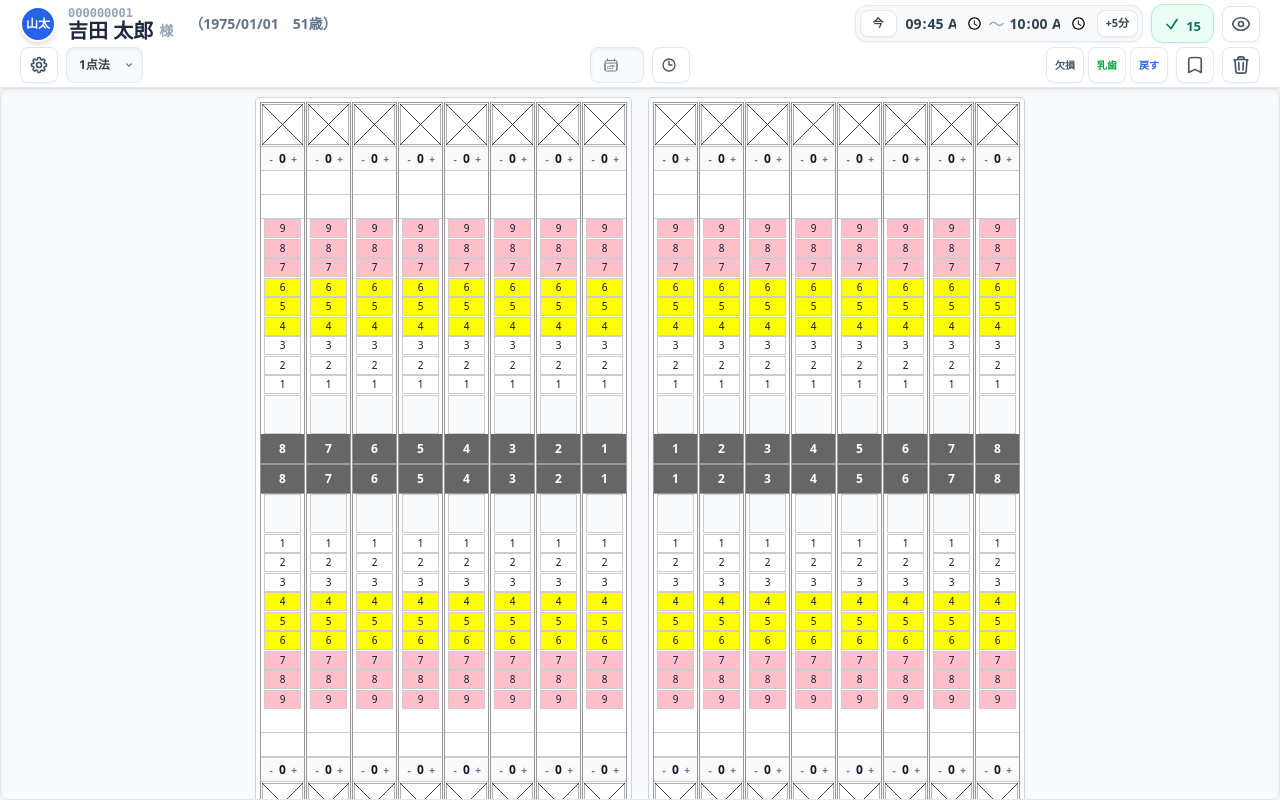
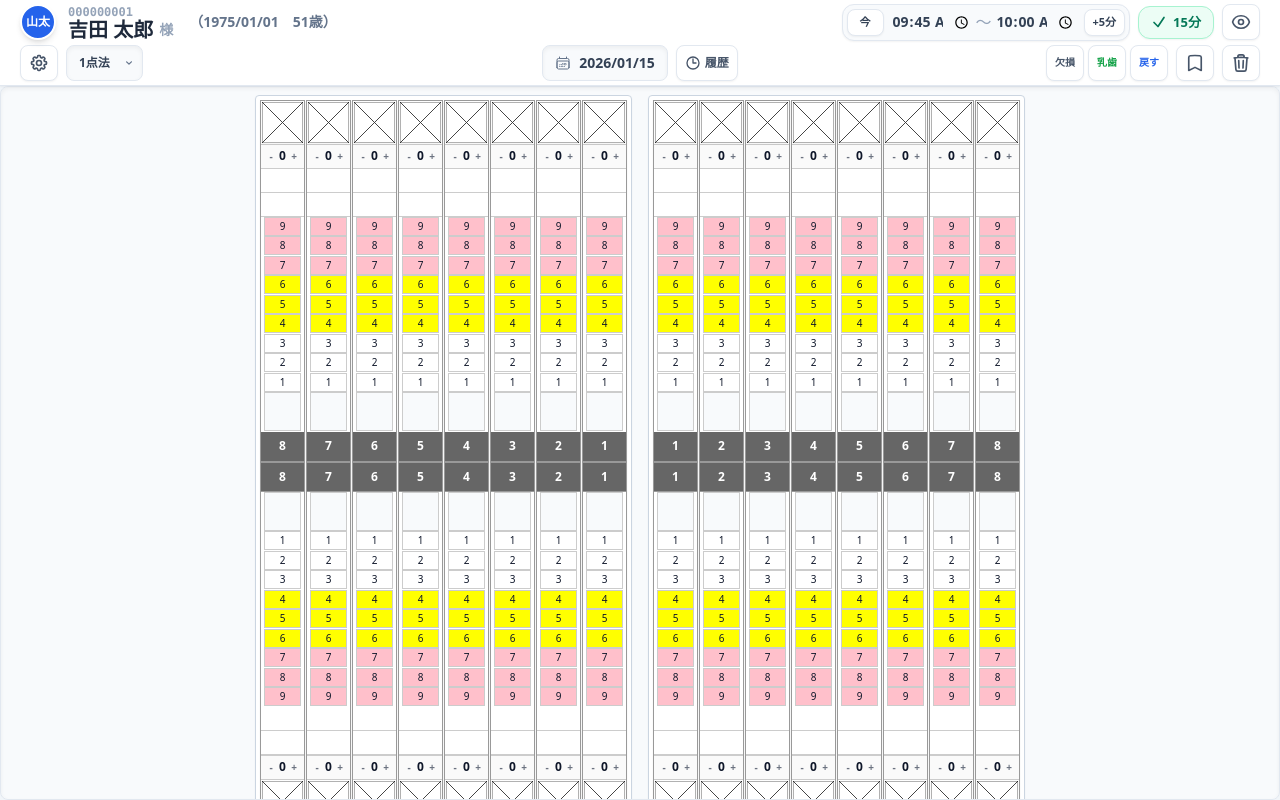
Before and after one commit to aitest496-admin/poket-plaque, a React (Vite) app: page / in a window 1280 px wide. Built offline with nearby package versions, Linux system fonts and the light colour scheme.

Commit message:
Revert all text labels to original, keep auto-hide only for tooltips

```diff
--- a/App.tsx
+++ b/App.tsx
@@ -340,16 +340,7 @@ const App: React.FC = () => {
         };
     }, [resetLabelTimer]);
 
-    // Helper component for auto-hiding text labels
-    const AutoHideLabel = ({ children, className = "", delayClass = "" }: { children: React.ReactNode, className?: string, delayClass?: string }) => (
-        <span className={`
-            transition-all duration-500 ease-in-out overflow-hidden whitespace-nowrap inline-block
-            ${showLabels ? 'opacity-100 max-w-[200px]' : 'opacity-0 max-w-0'}
-            ${className} ${delayClass}
-        `}>
-            {children}
-        </span>
-    );
+
 
     // Tooltip Component integrated with auto-hide state
     const WithTooltip: React.FC<{ label: string; children: React.ReactNode; className?: string }> = ({ label, children, className = "" }) => (
@@ -995,21 +986,20 @@ const App: React.FC = () => {
                                     ? 'bg-emerald-50 border-emerald-200 text-emerald-700'
                                     : 'bg-orange-50 border-orange-200 text-orange-700 animate-pulse-slow'}
                             `}>
-                                <svg xmlns="http://www.w3.org/2000/svg" fill="none" viewBox="0 0 24 24" strokeWidth={2.5} stroke="currentColor" className="w-4 h-4 shrink-0">
-                                    {totalMinutes >= 15 ? (
+                                {totalMinutes >= 15 ? (
+                                    <svg xmlns="http://www.w3.org/2000/svg" fill="none" viewBox="0 0 24 24" strokeWidth={2.5} stroke="currentColor" className="w-4 h-4">
                                         <path strokeLinecap="round" strokeLinejoin="round" d="M4.5 12.75l6 6 9-13.5" />
-                                    ) : (
+                                    </svg>
+                                ) : (
+                                    <svg xmlns="http://www.w3.org/2000/svg" fill="none" viewBox="0 0 24 24" strokeWidth={2.5} stroke="currentColor" className="w-4 h-4">
                                         <path strokeLinecap="round" strokeLinejoin="round" d="M12 9v2m0 4h.01m-6.938 4h13.856c1.54 0 2.502-1.667 1.732-3L13.732 4c-.77-1.333-2.694-1.333-3.464 0L3.34 16c-.77 1.333.192 3 1.732 3z" />
-                                    )}
-                                </svg>
+                                    </svg>
+                                )}
                                 <span className="text-[13px] font-black whitespace-nowrap">
-                                    {totalMinutes}
-                                    <AutoHideLabel>分</AutoHideLabel>
+                                    {totalMinutes}分
                                 </span>
                                 {totalMinutes < 15 && (
-                                    <AutoHideLabel className="ml-1 text-[10px] font-bold opacity-80">
-                                        15分未満です
-                                    </AutoHideLabel>
+                                    <span className="text-[10px] font-bold opacity-80">15分未満です</span>
                                 )}
                             </div>
                         )}
@@ -1063,25 +1053,21 @@ const App: React.FC = () => {
                             disabled={isPreviewMode || isCompareMode}
                             className={`bg-slate-50 border border-slate-200 rounded-lg px-3 py-1.5 text-sm font-semibold text-slate-700 shadow-inner flex items-center gap-2 hover:bg-white active:bg-slate-100 transition-colors h-9 ${isPreviewMode || isCompareMode ? 'opacity-70 pointer-events-none' : ''}`}
                         >
-                            <svg xmlns="http://www.w3.org/2000/svg" fill="none" viewBox="0 0 24 24" strokeWidth={1.5} stroke="currentColor" className="w-4 h-4 text-slate-500 shrink-0">
+                            <svg xmlns="http://www.w3.org/2000/svg" fill="none" viewBox="0 0 24 24" strokeWidth={1.5} stroke="currentColor" className="w-4 h-4 text-slate-500">
                                 <path strokeLinecap="round" strokeLinejoin="round" d="M6.75 3v2.25M17.25 3v2.25M3 18.75V7.5a2.25 2.25 0 0 1 2.25-2.25h13.5A2.25 2.25 0 0 1 21 7.5v11.25m-18 0A2.25 2.25 0 0 0 5.25 21h13.5A2.25 2.25 0 0 0 21 18.75m-18 0v-7.5A2.25 2.25 0 0 1 5.25 9h13.5A2.25 2.25 0 0 1 21 11.25v7.5m-9-6h.008v.008H12v-.008ZM12 15h.008v.008H12V15Zm0 2.25h.008v.008H12v-.008ZM9.75 15h.008v.008H9.75V15Zm0 2.25h.008v.008H9.75v-.008ZM7.5 15h.008v.008H7.5V15Zm0 2.25h.008v.008H7.5v-.008Zm6.75-4.5h.008v.008h-.008v-.008Zm0 2.25h.008v.008h-.008V15Zm0 2.25h.008v.008h-.008v-.008Zm2.25-4.5h.008v.008H16.5v-.008Zm0 2.25h.008v.008H16.5V15Z" />
                             </svg>
-                            <AutoHideLabel className="ml-1">
-                                {selectedDate.replace(/-/g, '/')}
-                            </AutoHideLabel>
+                            {selectedDate.replace(/-/g, '/')}
                         </button>
                         {!isPreviewMode && !isCompareMode && (
                             <WithTooltip label="直近の履歴">
                                 <button
                                     onClick={handleLoadLatestHistory}
-                                    className="p-2 bg-white border border-slate-200 rounded-lg text-slate-600 hover:text-amber-600 hover:border-amber-200 hover:bg-amber-50 shadow-sm active:scale-95 transition-all h-9 flex items-center justify-center"
+                                    className="p-2 bg-white border border-slate-200 rounded-lg text-slate-600 hover:text-amber-600 hover:border-amber-200 hover:bg-amber-50 shadow-sm active:scale-95 transition-all h-9 flex items-center justify-center gap-1"
                                 >
-                                    <svg xmlns="http://www.w3.org/2000/svg" fill="none" viewBox="0 0 24 24" strokeWidth={2} stroke="currentColor" className="w-4 h-4 shrink-0">
+                                    <svg xmlns="http://www.w3.org/2000/svg" fill="none" viewBox="0 0 24 24" strokeWidth={2} stroke="currentColor" className="w-4 h-4">
                                         <path strokeLinecap="round" strokeLinejoin="round" d="M12 6v6h4.5m4.5 0a9 9 0 1 1-18 0 9 9 0 0 1 18 0Z" />
                                     </svg>
-                                    <AutoHideLabel className="ml-1 text-xs font-bold">
-                                        履歴
-                                    </AutoHideLabel>
+                                    <span className="text-xs font-bold">履歴</span>
                                 </button>
                             </WithTooltip>
                         )}
```
